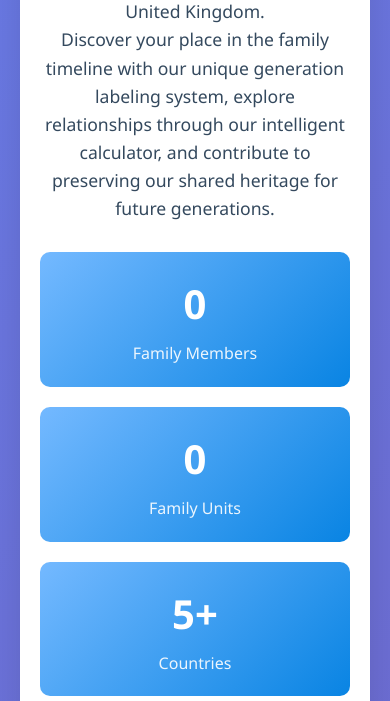
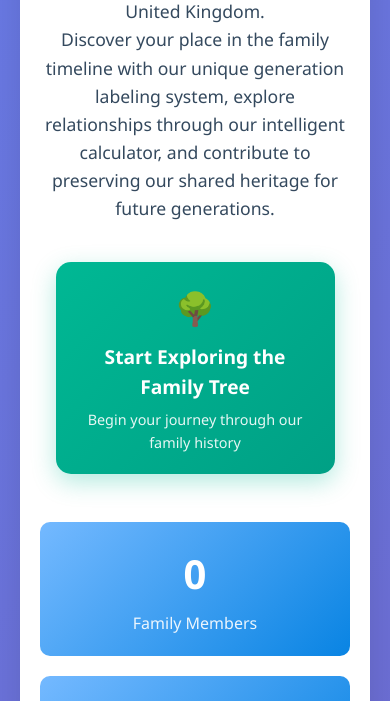
Before and after one commit to sadjei78/family-tree-explorer, a Flask app: page / in a window 390 px wide. Shown: the part 652-1353 px from the top of the page. Run offline with Flask 3, Linux system fonts and the light colour scheme; parts of the project's set-up code (start-up, migrations or seed data) failed here and were passed over.

Commit message:
Add prominent 'Start Exploring' button to homepage - Added large, eye-catching explore button under welcome section - Features green gradient background with tree emoji icon - Includes hover animations with lift effect and shimmer - Responsive design for mobile devices - Clear call-to-action to encourage family tree exploration

```diff
--- a/templates/homepage.html
+++ b/templates/homepage.html
@@ -71,6 +71,67 @@
             text-align: center;
             max-width: 800px;
             margin: 0 auto 30px;
+        }
+
+        .explore-cta {
+            text-align: center;
+            margin: 40px 0;
+        }
+
+        .btn-explore {
+            display: inline-block;
+            background: linear-gradient(135deg, #00b894 0%, #00a085 100%);
+            color: white;
+            text-decoration: none;
+            padding: 25px 40px;
+            border-radius: 15px;
+            box-shadow: 0 8px 25px rgba(0, 184, 148, 0.3);
+            transition: all 0.3s ease;
+            position: relative;
+            overflow: hidden;
+            min-width: 350px;
+        }
+
+        .btn-explore:hover {
+            transform: translateY(-3px);
+            box-shadow: 0 12px 35px rgba(0, 184, 148, 0.4);
+            text-decoration: none;
+            color: white;
+        }
+
+        .btn-explore::before {
+            content: '';
+            position: absolute;
+            top: 0;
+            left: -100%;
+            width: 100%;
+            height: 100%;
+            background: linear-gradient(90deg, transparent, rgba(255,255,255,0.2), transparent);
+            transition: left 0.5s;
+        }
+
+        .btn-explore:hover::before {
+            left: 100%;
+        }
+
+        .explore-icon {
+            font-size: 2em;
+            display: block;
+            margin-bottom: 8px;
+        }
+
+        .explore-text {
+            font-size: 1.3em;
+            font-weight: 700;
+            display: block;
+            margin-bottom: 5px;
+        }
+
+        .explore-subtitle {
+            font-size: 0.95em;
+            opacity: 0.9;
+            display: block;
+            font-weight: 400;
         }
 
         .stats-grid {
@@ -226,6 +287,21 @@
                 width: 100%;
                 max-width: 300px;
             }
+
+            .btn-explore {
+                min-width: auto;
+                width: 90%;
+                max-width: 320px;
+                padding: 20px 30px;
+            }
+
+            .explore-text {
+                font-size: 1.2em;
+            }
+
+            .explore-subtitle {
+                font-size: 0.9em;
+            }
         }
 
         .modal {
@@ -341,6 +417,14 @@
                 <p>Explore the rich heritage of the Adjei family spanning over 160 years of history. Our interactive family tree connects <strong>{{ total_individuals }} individuals</strong> across <strong>{{ total_families }} families</strong> with roots in Ghana and branches reaching across Germany, the United States, Canada, and the United Kingdom.</p>
 
                 <p>Discover your place in the family timeline with our unique generation labeling system, explore relationships through our intelligent calculator, and contribute to preserving our shared heritage for future generations.</p>
+            </div>
+
+            <div class="explore-cta">
+                <a href="/explore" class="btn-explore">
+                    <span class="explore-icon">🌳</span>
+                    <span class="explore-text">Start Exploring the Family Tree</span>
+                    <span class="explore-subtitle">Begin your journey through our family history</span>
+                </a>
             </div>
 
             <div class="stats-grid">
```
